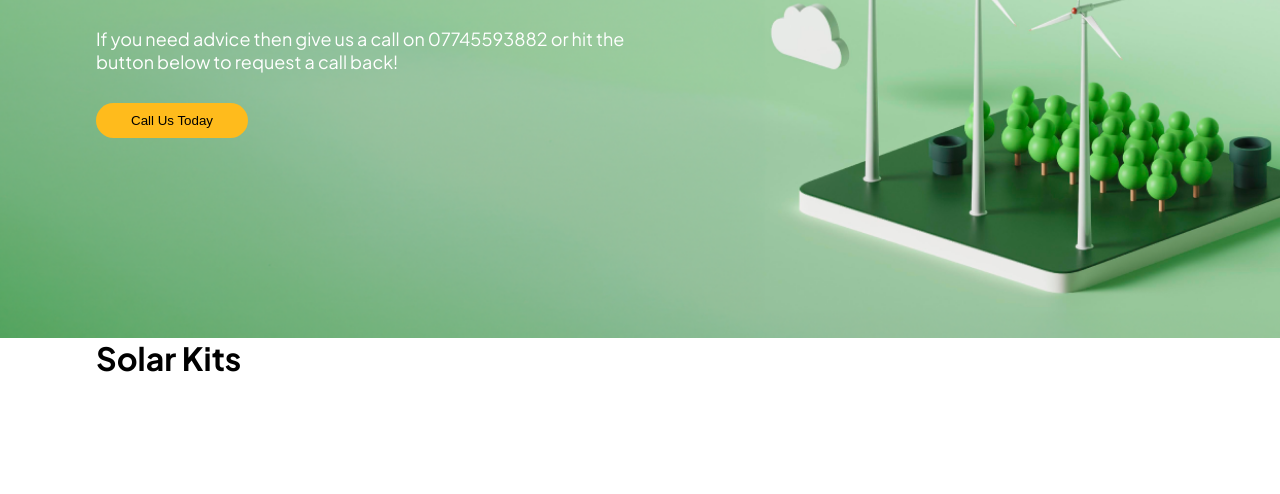
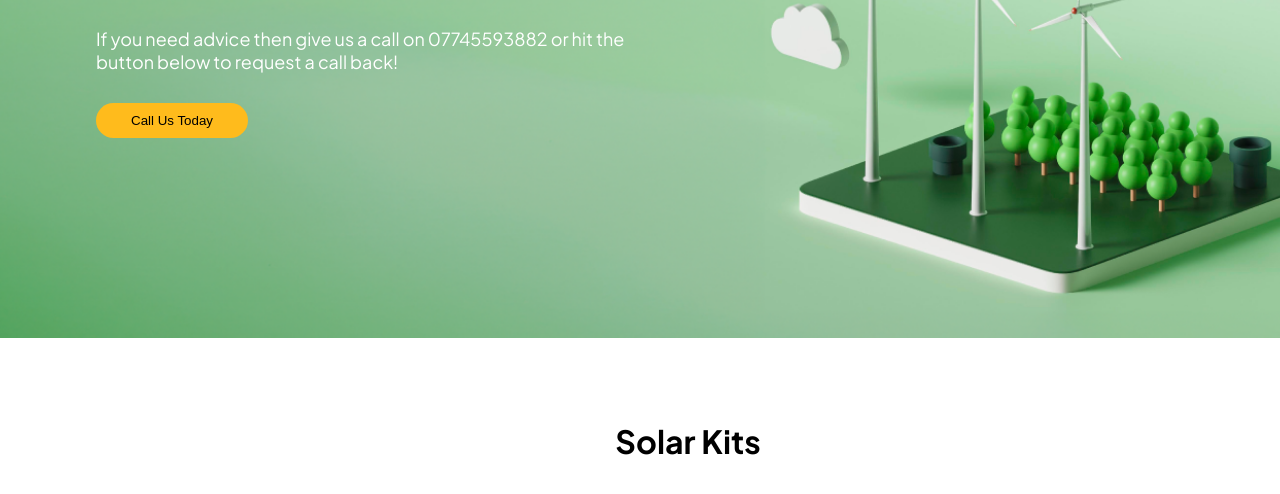
Before and after one commit to tokaashraf1/Landing-Page-for-solar-company, a plain HTML site: page index.html in a window 1280 px wide. Shown: the part 1752-2246 px from the top of the page. Drawn offline with Linux system fonts and the light colour scheme.

Commit message:
solar kits heading styling

```diff
--- a/css/style.css
+++ b/css/style.css
@@ -249,7 +249,10 @@ font-weight: bold;
 .solarkits-container{
 margin-left: 7.5%;
 }
-
+.solarkits-container h1{
+  text-align: center;
+  padding-top: 7%;
+}
 
 
 
```
